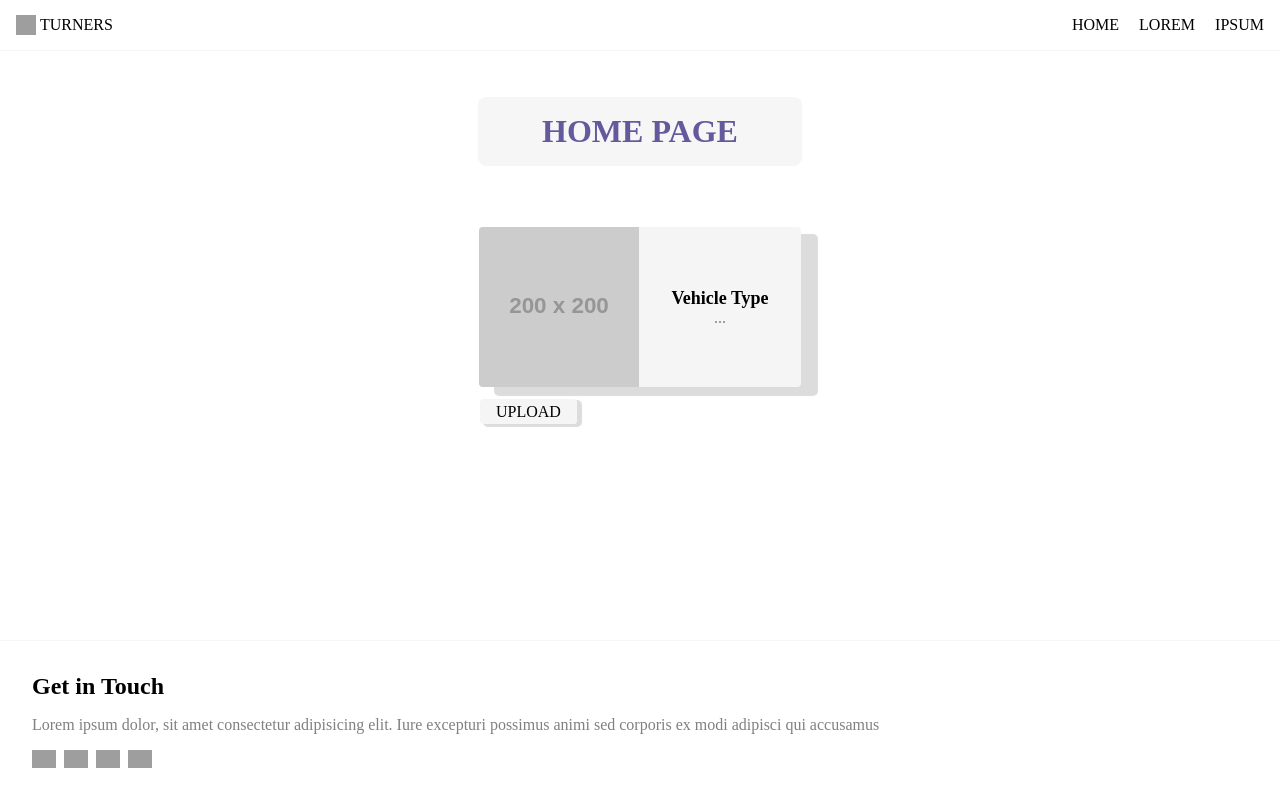
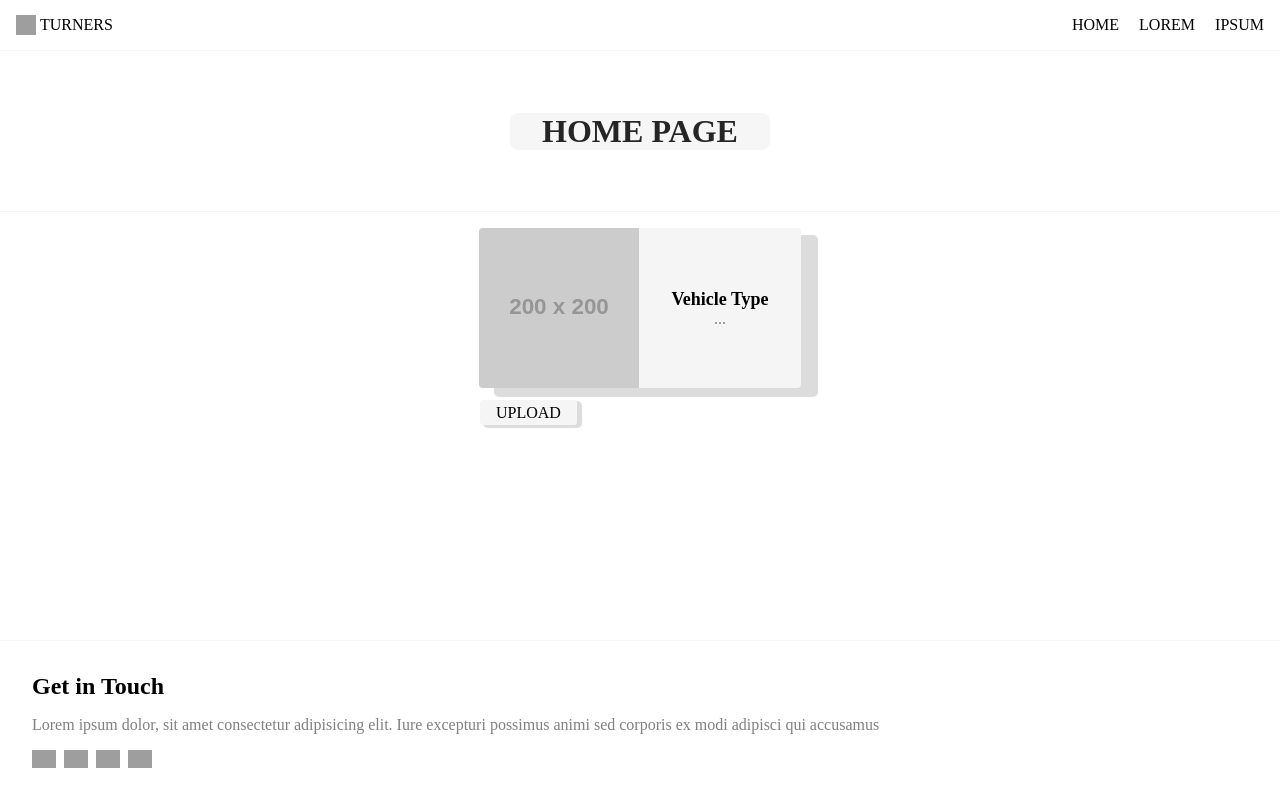
Before and after one commit to CameronBe/Mission1, a React (Vite) app in the folder frontend/: page / in a window 1280 px wide. Built offline with nearby package versions, Linux system fonts and the light colour scheme; grey boxes are pictures that could not be loaded.

Commit message:
Went back and improved the styling for the hero section

```diff
--- a/frontend/src/components/hero/hero.css
+++ b/frontend/src/components/hero/hero.css
@@ -3,14 +3,16 @@
   height: 10rem;
   display: grid;
   justify-content: center;
+  border-bottom: 0.0625rem solid whitesmoke;
 }
 
 .hero-title {
   align-self: center;
-  color: darkslateblue;
+
   background-color: whitesmoke;
   opacity: 0.85;
   margin: 0.5rem;
-  padding: 1rem 4rem;
+
+  padding: 0 2rem;
   border-radius: 0.5rem;
 }
```
